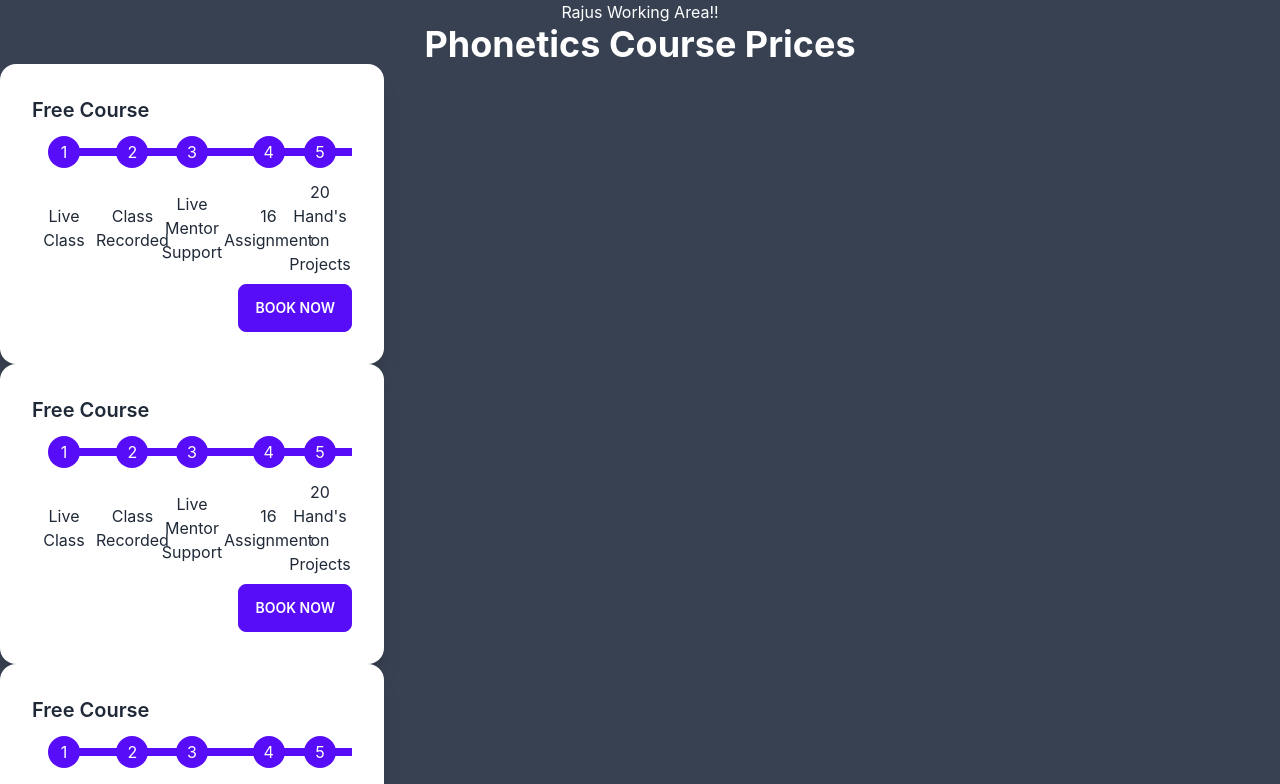
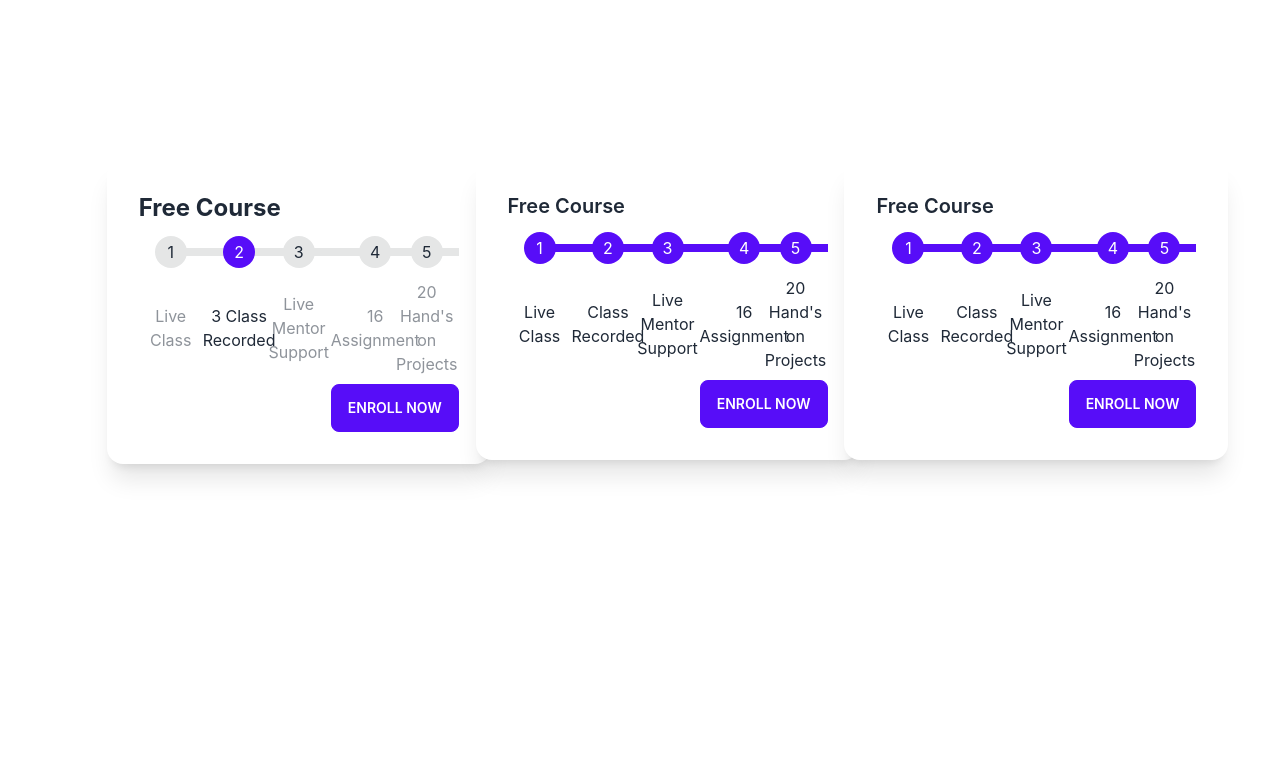
Before and after one commit to foy4748/phonetics, a Next.js app: page /pricing in a window 1280 px wide. Shown: the top 784 px of the page. Built offline with nearby package versions, Linux system fonts and the light colour scheme.

Commit message:
Free Card Design Update

```diff
--- a/components/pricingComponents/DiamondCard.jsx
+++ b/components/pricingComponents/DiamondCard.jsx
@@ -19,7 +19,7 @@ const DiamondCard = () => {
                         <li className="step step-primary">Helping tools and Notes</li>
                     </ul>
                     <div className="card-actions justify-end">
-                        <button className="btn btn-primary">Book Now</button>
+                        <button className="btn btn-primary">Enroll Now</button>
                     </div>
                 </div>
             </div>
--- a/components/pricingComponents/FreeCard.jsx
+++ b/components/pricingComponents/FreeCard.jsx
@@ -5,21 +5,21 @@ const FreeCard = () => {
         <div>
             <div className="card w-96 bg-base-100 shadow-xl">
                 <div className="card-body">
-                    <h2 className="card-title">Free Course</h2>
+                    <h2 className="card-title text-2xl font-bold">Free Course</h2>
                     <ul className="steps steps-vertical lg:steps-horizontal">
-                        <li className="step step-primary">Live Class</li>
-                        <li className="step step-primary">Class Recorded</li>
-                        <li className="step step-primary">Live Mentor Support</li>
-                        <li className="step step-primary">16 Assignment</li>
-                        <li className="step step-primary">20 Hand&apos;s on Projects</li>
-                        <li className="step step-primary">3 Month Internship</li>
-                        <li className="step step-primary">Interview Preparation</li>
+                        <li className="step"><span className='opacity-50'>Live Class</span></li>
+                        <li className="step step-primary">3 Class Recorded </li>
+                        <li className="step"><span className='opacity-50'>Live Mentor Support</span></li>
+                        <li className="step"><span className='opacity-50'>16 Assignment</span></li>
+                        <li className="step"><span className='opacity-50'>20 Hand&apos;s on Projects</span></li>
+                        <li className="step"><span className='opacity-50'>3 Month Internship</span></li>
+                        <li className="step"><span className='opacity-50'>Interview Preparation</span></li>
                         <li className="step step-primary">Certificate</li>
-                        <li className="step step-primary">Life Time Access</li>
-                        <li className="step step-primary">Helping tools and Notes</li>
+                        <li className="step"><span className='opacity-50'>Life Time Access</span></li>
+                        <li className="step step-primary">Helpingand Notes</li>
                     </ul>
                     <div className="card-actions justify-end">
-                        <button className="btn btn-primary">Book Now</button>
+                        <button className="btn btn-primary">Enroll Now</button>
                     </div>
                 </div>
             </div>
--- a/components/pricingComponents/PremiumCard.jsx
+++ b/components/pricingComponents/PremiumCard.jsx
@@ -20,7 +20,7 @@ const PremiumCard = () => {
                             <li className="step step-primary">Helping tools and Notes</li>
                         </ul>
                         <div className="card-actions justify-end">
-                            <button className="btn btn-primary">Book Now</button>
+                            <button className="btn btn-primary">Enroll Now</button>
                         </div>
                     </div>
                 </div>
--- a/pages/pricing/index.js
+++ b/pages/pricing/index.js
@@ -4,12 +4,14 @@ import PremiumCard from "../../components/pricingComponents/PremiumCard";
 import PricingCard from "../../components/pricingComponents/PricingCard";
 export default function Lessons() {
   return (
-    <div className="bg-gray-700 text-center">
+    <div className=" text-center w-5/6 mx-auto">
       <h1 className="text-white">Rajus Working Area!!</h1>
       <h1 className="text-white text-4xl font-bold">Phonetics Course Prices</h1>
-      <FreeCard></FreeCard>
-      <PremiumCard></PremiumCard>
-      <DiamondCard></DiamondCard>
+      <div className="grid grid-cols-1 md:grid-cols-2 lg:grid-cols-3 gap-10 my-24">
+        <FreeCard></FreeCard>
+        <PremiumCard></PremiumCard>
+        <DiamondCard></DiamondCard>
+      </div>
     </div>
   );
 }
```
